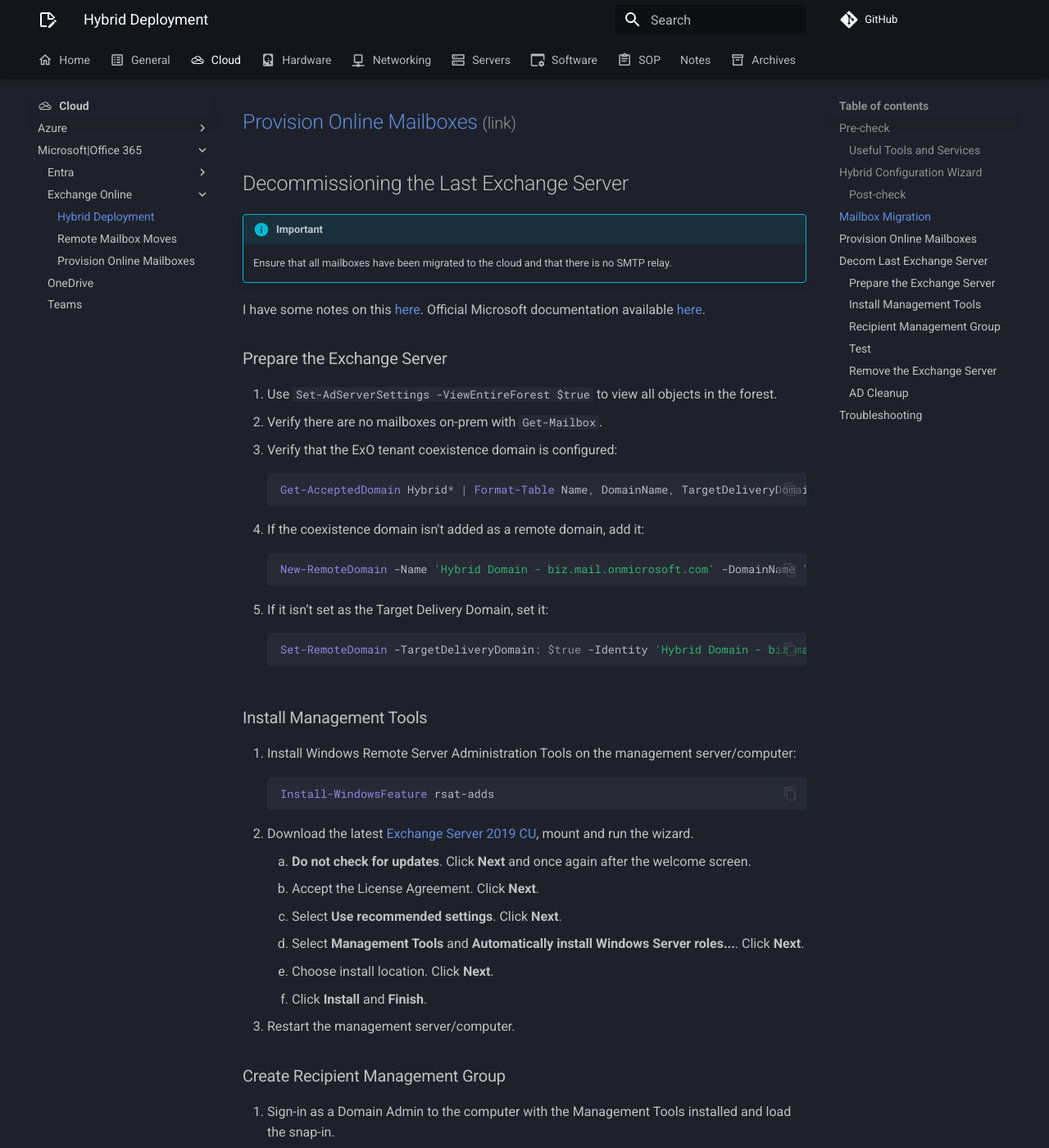
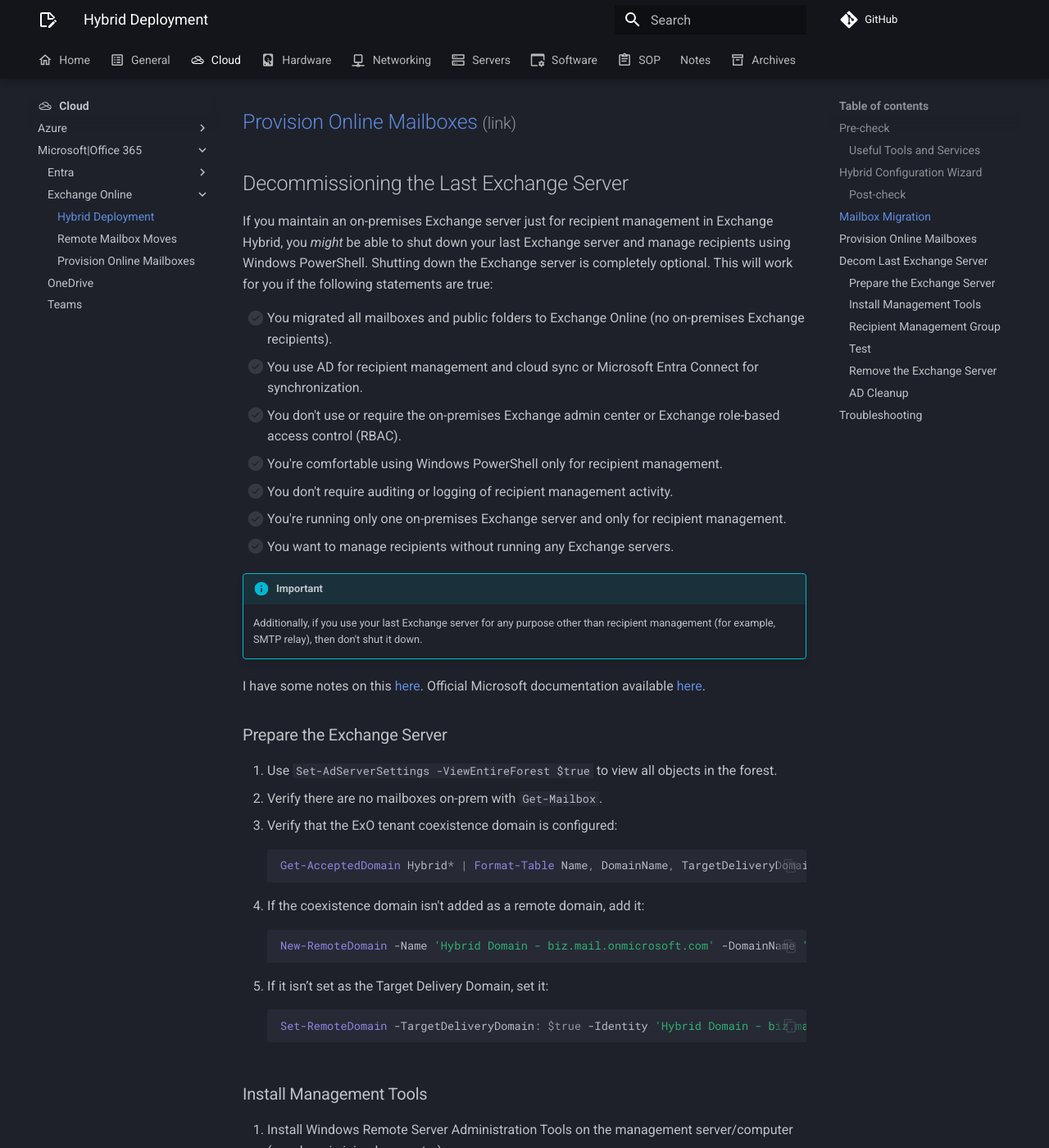
Before and after one commit to rmscode/binary-garden, an MkDocs documentation site: the page built from docs/cloud/microsoft-365/exchange-online/hybrid-deployment.md, in a window 1280 px wide and 1400 px high, scrolled down 3662 px. Shown: the whole window at 82% size. Built offline with MkDocs 1.6.1 and Material for MkDocs 9.7.7, drawn with Linux system fonts in a browser that asks for light colours; comment, search, counter and statistics services are not loaded; some of the changed text lies outside the part shown.

Commit message:
perf(hybrid-deployment): update guidance on decommissioning last Exchange server
Expanded the section on decommissioning the last on-premises Exchange server in a hybrid deployment. Added a checklist to clarify prerequisites for shutting down the server and updated the 'Important' note to emphasize scenarios where the server should not be decommissioned.

````diff
--- a/docs/cloud/microsoft-365/exchange-online/hybrid-deployment.md
+++ b/docs/cloud/microsoft-365/exchange-online/hybrid-deployment.md
@@ -82,9 +82,19 @@
 
 ## Decommissioning the Last Exchange Server { #decom-last-exchange-server data-toc-label="Decom Last Exchange Server"}
 
-!!! info "Important"
+If you maintain an on-premises Exchange server just for recipient management in Exchange Hybrid, you *might* be able to shut down your last Exchange server and manage recipients using Windows PowerShell. Shutting down the Exchange server is completely optional. This will work for you if the following statements are true:
 
-    Ensure that all mailboxes have been migrated to the cloud and that there is no SMTP relay.
+- [ ] You migrated all mailboxes and public folders to Exchange Online (no on-premises Exchange recipients).
+- [ ] You use AD for recipient management and cloud sync or Microsoft Entra Connect for synchronization.
+- [ ] You don't use or require the on-premises Exchange admin center or Exchange role-based access control (RBAC).
+- [ ] You're comfortable using Windows PowerShell only for recipient management.
+- [ ] You don't require auditing or logging of recipient management activity.
+- [ ] You're running only one on-premises Exchange server and only for recipient management.
+- [ ] You want to manage recipients without running any Exchange servers.
+
+!!!info "Important"
+
+    Additionally, if you use your last Exchange server for any purpose other than recipient management (for example, SMTP relay), then don't shut it down.
 
 I have some notes on this [here](../../../notes/exchange-migration-notes.md#how-and-when-to-decommission-your-on-prem-exchange-server-in-a-hybrid-deployment). Official Microsoft documentation available [here](https://learn.microsoft.com/en-gb/exchange/manage-hybrid-exchange-recipients-with-management-tools).
 
@@ -108,7 +118,7 @@
 
 ### Install Management Tools
 
-1. Install Windows Remote Server Administration Tools on the management server/computer:<br>
+1. Install Windows Remote Server Administration Tools on the management server/computer (any domain joined computer):<br>
 ```powershell
 Install-WindowsFeature rsat-adds
 ```
@@ -123,7 +133,7 @@
 
 ### Create Recipient Management Group { data-toc-label="Recipient Management Group" }
 
-1. Sign-in as a Domain Admin to the computer with the Management Tools installed and load the snap-in.<br>
+1. Sign-in as a Domain Admin to the computer where the Management Tools are installed and load the snap-in.<br>
 ```powershell
 Add-PSSnapin *RecipientManagement
 ```
````
